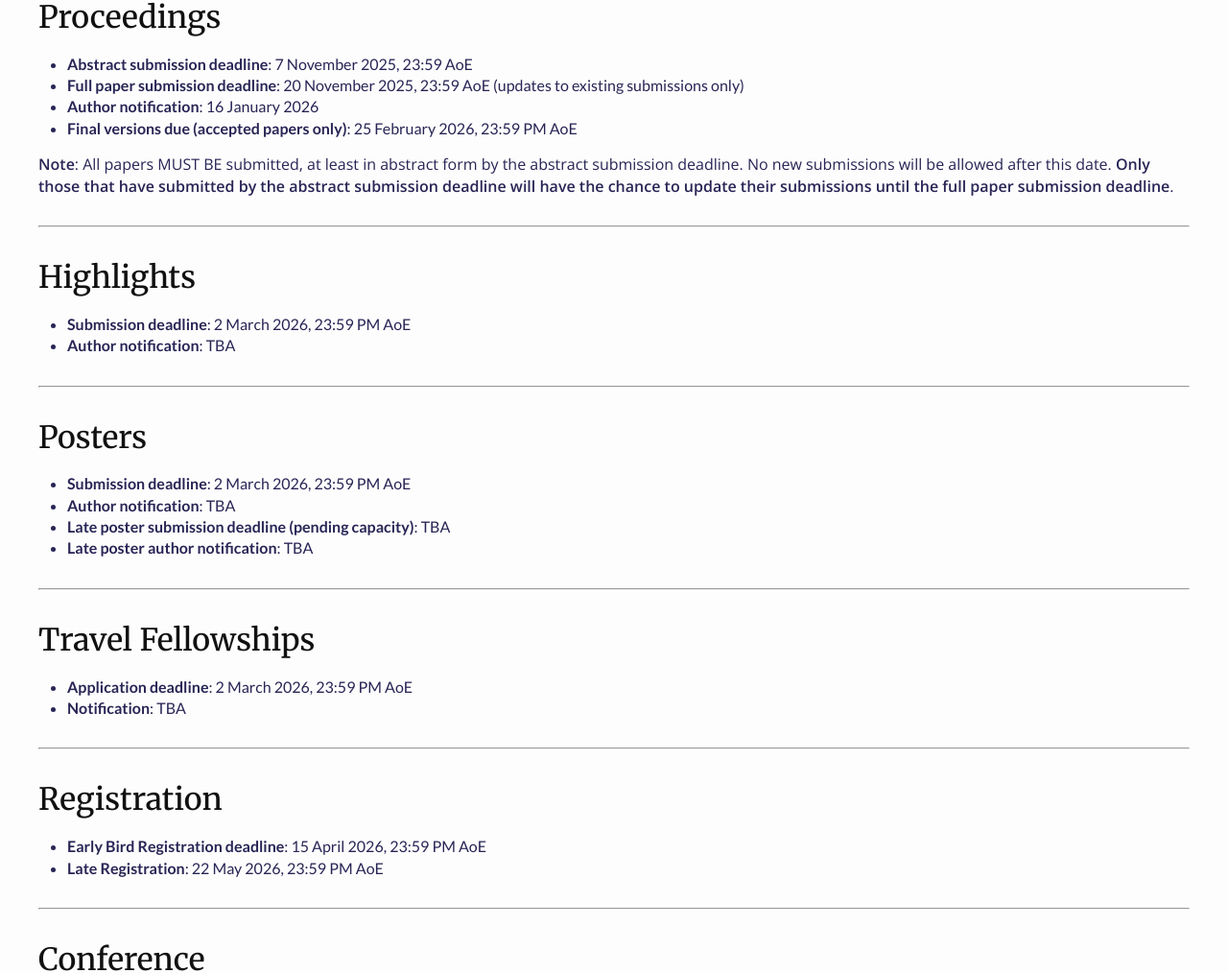
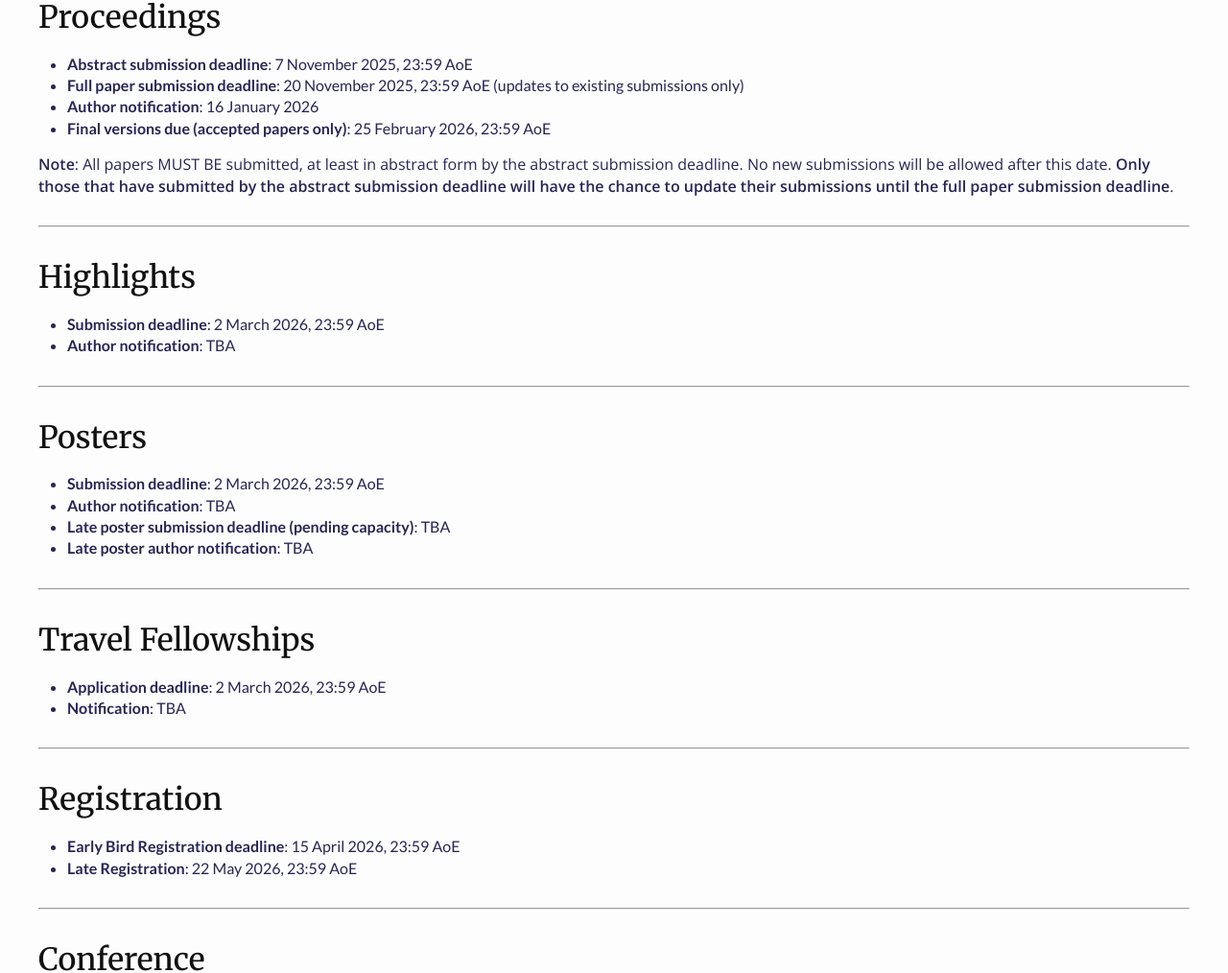
Before and after one commit to recomb-conference/recomb2026, a Jekyll site: the page built from keydates_and_deadlines.md, in a window 1280 px wide and 1400 px high. Shown: the part 301-1315 px from the top of the window at 96% size. Built offline with Jekyll 4.4.1, drawn with Linux system fonts in a browser that asks for light colours; nearby versions of some CDN libraries.

Commit message:
Update _config.yml

```diff
--- a/_config.yml
+++ b/_config.yml
@@ -174,17 +174,17 @@
   abstract_submission: "7 November 2025, 23:59 AoE"
   paper_submission: "20 November 2025, 23:59 AoE"
   author_notification: "16 January 2026"
-  final_version: "25 February 2026, 23:59 PM AoE"
-  early_registration: "15 April 2026, 23:59 PM AoE"
-  late_registration: "22 May 2026, 23:59 PM AoE"
-  highlights_submission: "2 March 2026, 23:59 PM AoE"
+  final_version: "25 February 2026, 23:59 AoE"
+  early_registration: "15 April 2026, 23:59 AoE"
+  late_registration: "22 May 2026, 23:59 AoE"
+  highlights_submission: "2 March 2026, 23:59 AoE"
   highlights_notification: "TBA"
   highlights_cutoff: "January 1, 2025" # earliest journal pub date for highlights submissions
-  poster_submission: "2 March 2026, 23:59 PM AoE"
+  poster_submission: "2 March 2026, 23:59 AoE"
   poster_notification: "TBA"
   late_poster_submission: "TBA"
   late_poster_notification: "TBA"
-  travel_fellow_application: "2 March 2026, 23:59 PM AoE"
+  travel_fellow_application: "2 March 2026, 23:59 AoE"
   travel_fellow_notification: "TBA"
   conference_dates: "26-29 May 2026"
   satellite_dates: "24-25 May 2026" # for the home page
```
